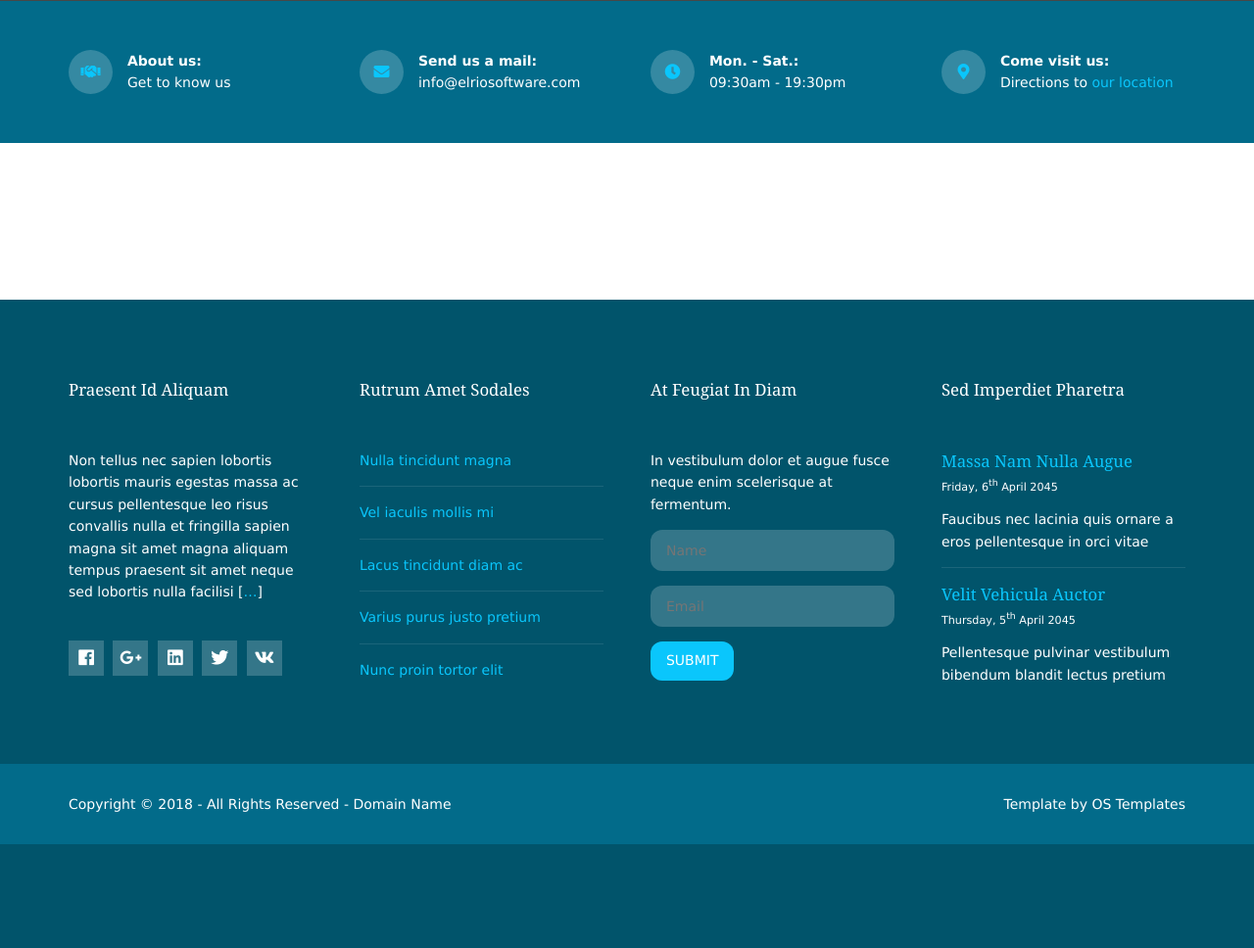
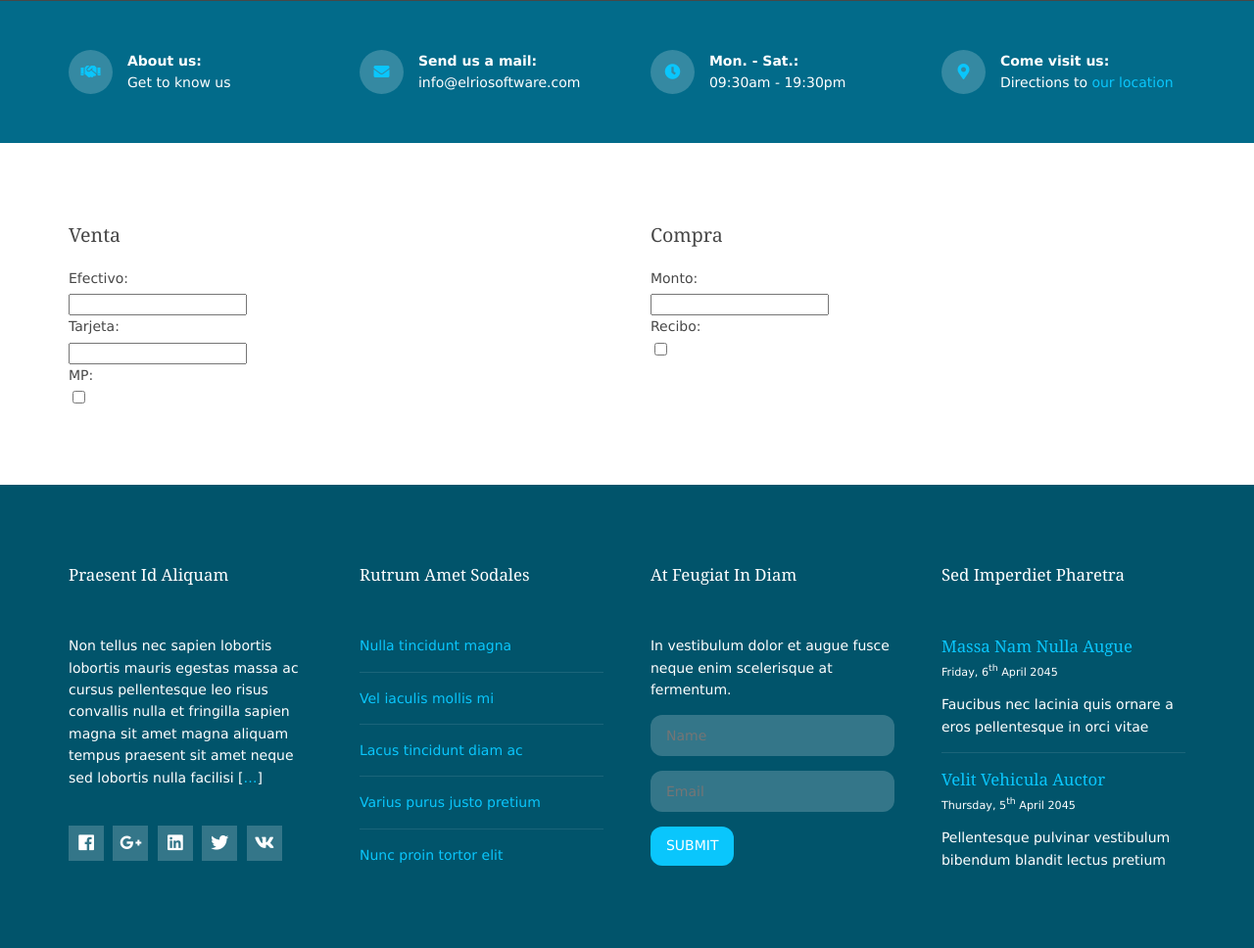
Before and after one commit to messina8/Entrega1Messina, a Django app: page /meli/caja/ in a window 1280 px wide. Shown: the part 335-1303 px from the top of the page at 98% size. Before the commit the page ends 1197 px from the top, so only its background shows below. Run offline with Django 4.2, Linux system fonts and the light colour scheme; grey boxes are pictures that could not be loaded.

Commit message:
updated Sales

```diff
--- a/MeliAPI/forms.py
+++ b/MeliAPI/forms.py
@@ -7,7 +7,8 @@
 
 
 class CompraForm(forms.Form):
-    pass
+    monto = forms.IntegerField(label='Monto')
+    recibo = forms.BooleanField(label='Recibo', widget=forms.CheckboxInput, required=False)
 
 
 class VentaForm(forms.Form):
--- a/MeliAPI/views.py
+++ b/MeliAPI/views.py
@@ -44,9 +44,11 @@
 
 
 def sales_manager(request):
-    forms = [VentaForm, CompraForm]
+    form_a = VentaForm
+    form_b = CompraForm
+
     if request.POST:
-        return render(request, 'MeliAPI/sales.html', )
+        return render(request, 'MeliAPI/sales.html', {'form_a': form_a, 'form_b': form_b})
 
     else:
-        return render(request, 'MeliAPI/sales.html')
+        return render(request, 'MeliAPI/sales.html', {'form_a': form_a, 'form_b': form_b})
--- a/templates/MeliAPI/sales.html
+++ b/templates/MeliAPI/sales.html
@@ -8,6 +8,18 @@
 
     <main class="hoc container clear">
 
+        <div class="one_half first">
+            <h1>Venta</h1>
+            {{ form_a }}
+
+        </div>
+
+
+    <div class="one_half">
+            <h1>Compra</h1>
+            {{ form_b }}
+
+        </div>
     </main>
 
 {% endblock %}
```
